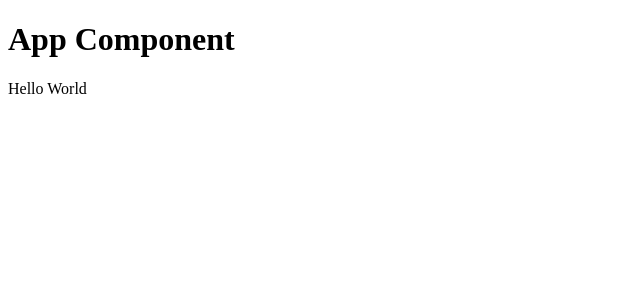
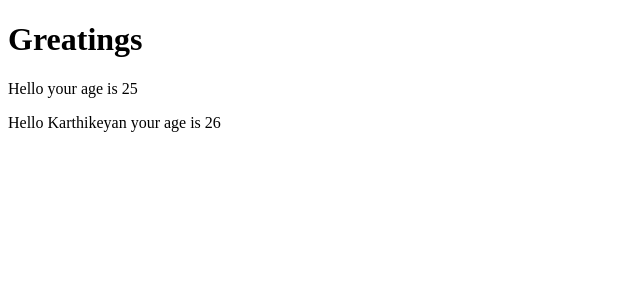
Before and after one commit to karthikeyan13762/reactapp, a React (Vite) app: page / in a window 1280 px wide. Shown: the top 300 px of the page, without its empty margins (0-640 px from the left). Built offline with nearby package versions, Linux system fonts and the light colour scheme.

Commit message:
multiple components and data passing as props

```diff
--- a/src/App.jsx
+++ b/src/App.jsx
@@ -1,8 +1,20 @@
+function Hello(props){
+
+  return (
+
+    <p>Hello {props.name} your age is {props.age}</p>
+  )
+}
+
+
+
+
 const App=()=>{
   return (
     <div>
-      <h1>App Component</h1>
-      <p>Hello World</p>
+      <h1>Greatings</h1>
+      <Hello nage={"Karthi"} age={25}/>
+      <Hello name={"Karthikeyan"} age={26}/>
     </div>
   )
 }
```
